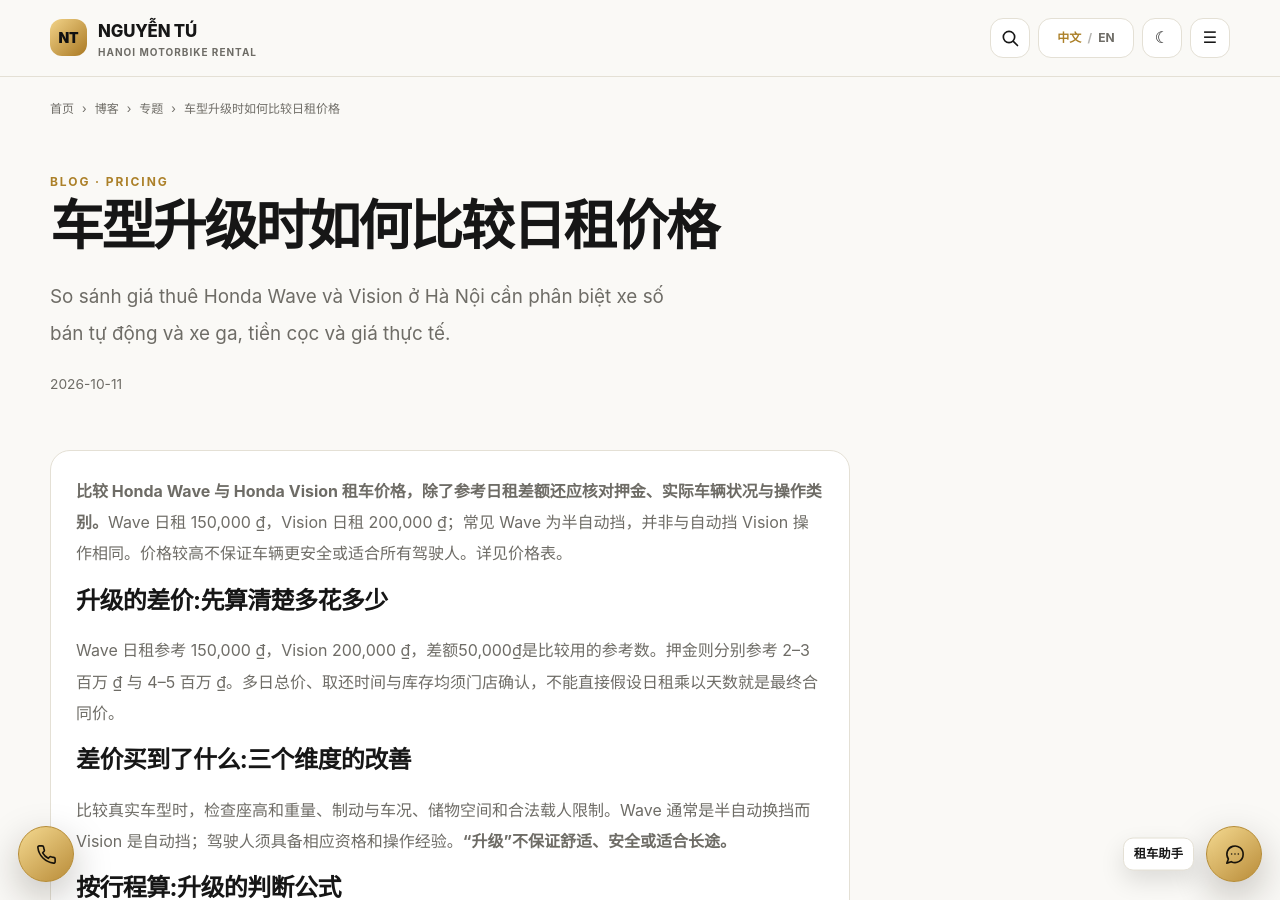
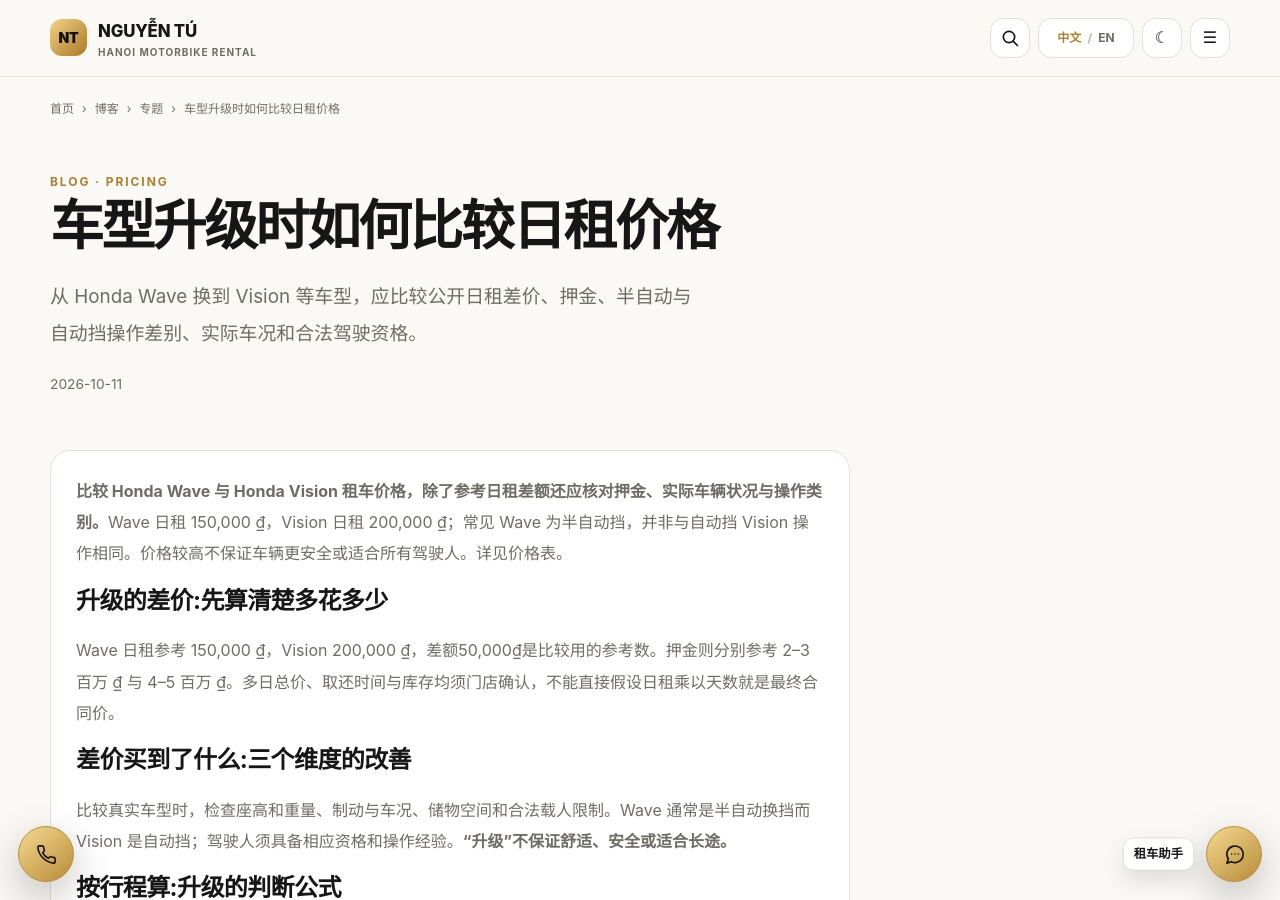
Before and after one commit to thuexemayhanoi/china, a Jekyll site: the page built from _posts/2026-10-11-hanoi-pricing-daily-19.md, in a window 1280 px wide and 900 px high. Built offline with Jekyll 4.4.1, drawn with Linux system fonts in a browser that asks for light colours.

Commit message:
seo(china): fix Chinese meta description for daily-19

```diff
--- a/_posts/2026-10-11-hanoi-pricing-daily-19.md
+++ b/_posts/2026-10-11-hanoi-pricing-daily-19.md
@@ -5,7 +5,7 @@
 subtopic: "daily"
 permalink: "/blog/hanoi-pricing-daily-19/"
 title: "车型升级时如何比较日租价格"
-description: "So sánh giá thuê Honda Wave và Vision ở Hà Nội cần phân biệt xe số bán tự động và xe ga, tiền cọc và giá thực tế."
+description: "从 Honda Wave 换到 Vision 等车型，应比较公开日租差价、押金、半自动与自动挡操作差别、实际车况和合法驾驶资格。"
 last_modified_at: "2026-10-12"
 primary_keyword: "河内摩托车日租价格"
 date: "2026-10-11 18:07:50 +0700"
```
